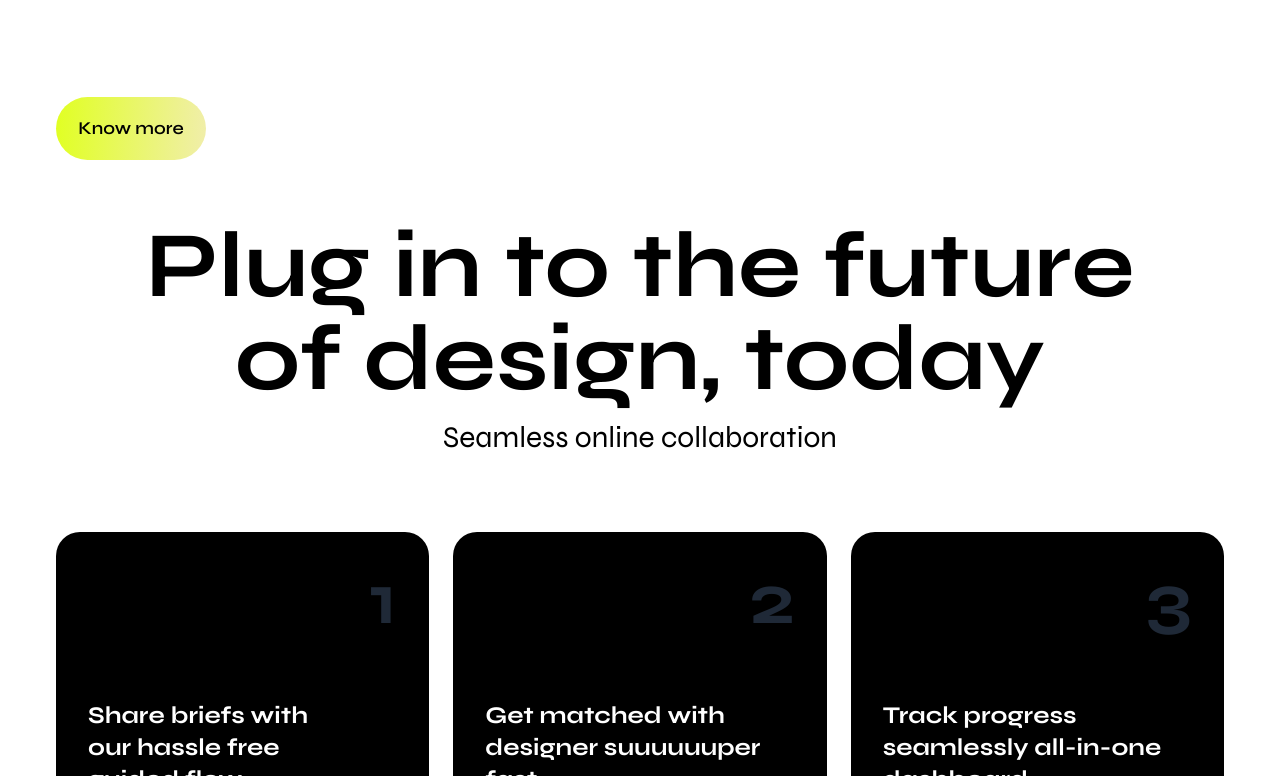
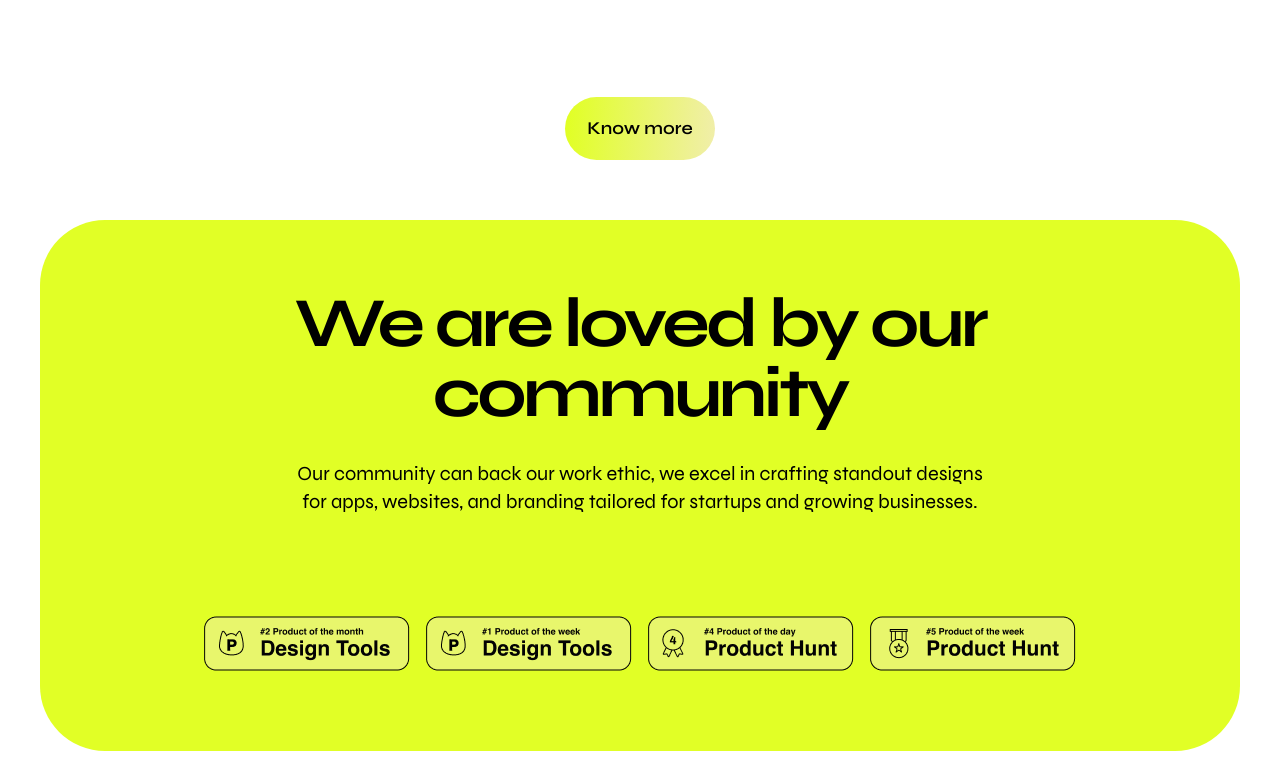
Before and after one commit to cooasis-in/Codebase-Cooasis, a Next.js app: page / in a window 1280 px wide. Shown: the part 4484-5260 px from the top of the page. Built offline with nearby package versions, Linux system fonts and the light colour scheme.

Commit message:
new section added

```diff
--- a/components/ecosystem-design/index.js
+++ b/components/ecosystem-design/index.js
@@ -25,7 +25,7 @@ function EcosystemDesign() {
             </h5>
           </div>
         </div>
-        <div className="w-[196.56px] h-[83px] mt-[100px]">
+        <div className="w-[196.56px] h-[83px] flex justify-center m-auto mt-[100px]">
             <button
               className={`w-[150px] h-[63px] rounded-full font-semibold text-black text-lg flex items-center justify-center ${styles.btn}`}
             >
--- /dev/null
+++ b/components/our-Community/OurCommunity.js
@@ -0,0 +1,26 @@
+import React from 'react'
+import styles from './community.module.css'
+import productImg from '../../public/product.png'
+import Image from "next/image";
+
+const OurCommunity = () => {
+  return (
+    <>
+    <div className={`container grid grid-cols-1 mx-auto mt-10 rounded-[65px] p-10 ${styles.bgcustom}`}>
+          <div className='text-center p-5'>
+          <h1 className="text-[40px] md:text-[70px] mt-2 font-bold tracking-tighter leading-[70px] ">
+          We are loved by our
+          <br />
+          community
+        </h1>
+        <p className='text-xl mt-8'>Our community can back our work ethic, we excel in crafting standout designs<br/> for apps, websites, and branding tailored for startups and growing businesses.</p>
+          </div >
+          <div className=' flex justify-center mt-10 p-10'>
+          <Image src={productImg} alt="Description of the image" />
+          </div>
+    </div>
+    </>
+  )
+}
+
+export default OurCommunity
--- /dev/null
+++ b/components/our-Community/community.module.css
@@ -0,0 +1,3 @@
+  .bgcustom{
+    background-color: #E1FF26;
+  }
--- a/components/ourServices/WebServices.jsx
+++ b/components/ourServices/WebServices.jsx
@@ -1,57 +1,57 @@
-import React from "react";
-import webDesign from "../../public/webDesign.png";
-import Image from "next/image";
+// import React from "react";
+// import webDesign from "../../public/webDesign.png";
+// import Image from "next/image";
 
-const WebServices = () => {
-  return (
-    <>
-      <div className="">
-        <div className=" text-center leading-none p-10 ">
-          <h1 className="text-[60px] mt-2 font-bold">
-            All creative services
-            <br />
-            under one roof
-          </h1>
-        </div>
-        {/* Web Designs Cards */}
-        <div className="cards flex justify-center container mx-auto mt-5">
-          <div className="grid grid-cols-1 sm:grid-cols-2 md:grid-cols-2 lg:grid-cols-4 gap-4">
-            <div className="flex justify-center">
-              <Image
-                className="p-4"
-                src={webDesign}
-                alt="Description of the image"
-              />
-            </div>
+// const WebServices = () => {
+//   return (
+//     <>
+//       <div className="">
+//         <div className=" text-center leading-none p-10 ">
+//           <h1 className="text-[60px] mt-2 font-bold">
+//             All creative services
+//             <br />
+//             under one roof
+//           </h1>
+//         </div>
+//         {/* Web Designs Cards */}
+//         <div className="cards flex justify-center container mx-auto mt-5">
+//           <div className="grid grid-cols-1 sm:grid-cols-2 md:grid-cols-2 lg:grid-cols-4 gap-4">
+//             <div className="flex justify-center">
+//               <Image
+//                 className="p-4"
+//                 src={webDesign}
+//                 alt="Description of the image"
+//               />
+//             </div>
 
-            <div className="flex justify-center">
-              <Image
-                className="p-4"
-                src={webDesign}
-                alt="Description of the image"
-              />
-            </div>
+//             <div className="flex justify-center">
+//               <Image
+//                 className="p-4"
+//                 src={webDesign}
+//                 alt="Description of the image"
+//               />
+//             </div>
 
-            <div className="flex justify-center">
-              <Image
-                className="p-4"
-                src={webDesign}
-                alt="Description of the image"
-              />
-            </div>
+//             <div className="flex justify-center">
+//               <Image
+//                 className="p-4"
+//                 src={webDesign}
+//                 alt="Description of the image"
+//               />
+//             </div>
 
-            <div className="flex justify-center">
-              <Image
-                className="p-4"
-                src={webDesign}
-                alt="Description of the image"
-              />
-            </div>
-          </div>
-        </div>
-      </div>
-    </>
-  );
-};
+//             <div className="flex justify-center">
+//               <Image
+//                 className="p-4"
+//                 src={webDesign}
+//                 alt="Description of the image"
+//               />
+//             </div>
+//           </div>
+//         </div>
+//       </div>
+//     </>
+//   );
+// };
 
-export default WebServices;
+// export default WebServices;
--- a/components/plugin-card/index.js
+++ b/components/plugin-card/index.js
@@ -8,7 +8,7 @@ import pluginImg4 from "../../public/pluginImg4.png";
 function PluginCard() {
   return (
     <>
-      <div className="container mx-auto">
+      <div className="container mx-auto mt-10">
         <div className="mb-14 lg:mb-20">
           <h2 className={`text-6xl lg:text-[93px] pt-10 ${styles.heading}`}>
             Plug in to the future
--- a/components/previous-work/index.js
+++ b/components/previous-work/index.js
@@ -81,7 +81,7 @@ function PreviousWork() {
 
   return (
     <>
-      <div className="container mx-auto">
+      <div className="container mx-auto mt-10">
         <div className="mb-14 lg:mb-20">
           <h2 className={`text-6xl lg:text-[93px] pt-10 ${styles.heading}`}>A glimpse of
             <br />
--- a/pages/index.js
+++ b/pages/index.js
@@ -7,6 +7,9 @@ import Intro from "@/components/intro/Intro";
 import CreaPartner from "@/components/creativePartner/CreaPartner";
 import WebDesign from "@/components/ourServices/WebDesign";
 import Dashboard from "@/components/dashboard/Dashboard";
+import OurCommunity from "@/components/our-Community/OurCommunity";
+
+
 
 const inter = Inter({ subsets: ["latin"] });
 
@@ -23,6 +26,7 @@ export default function Home() {
       </div>
 
       <EcosystemDesign />
+      <OurCommunity/>
       <PluginCard />
       <PreviousWork />
     </>
--- a/styles/globals.css
+++ b/styles/globals.css
@@ -6,4 +6,5 @@
 
 body {
   font-family: "Syne", sans-serif;
+  color: black;
 }
```
Also changed, not shown: public/product.png (added).
